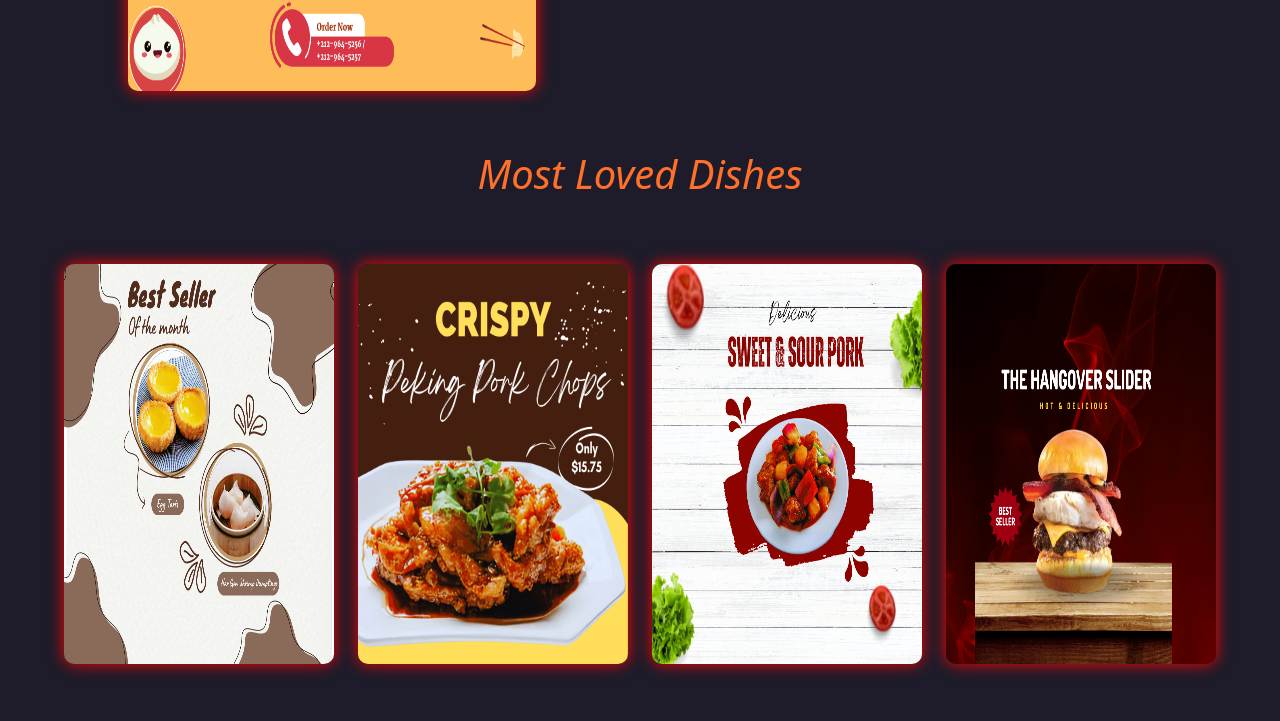
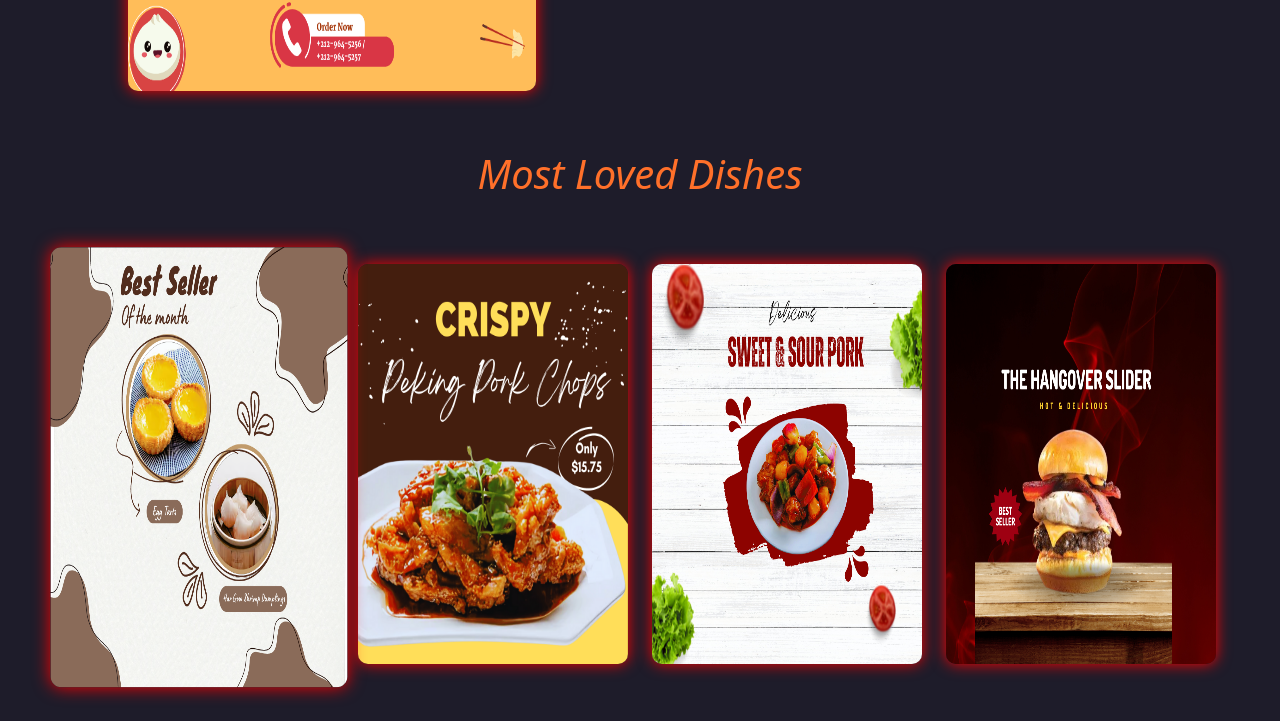
Before and after one commit to maylinetiburcio/PP2-REPO, a plain HTML site: page aboutus.html in a window 1280 px wide. In both pictures the pointer is over the picture 199 px from the left and 1045 px from the top of the page. Shown: the part 582-1303 px from the top of the page. Drawn offline with nearby package versions, Linux system fonts and the light colour scheme.

Commit message:
Modify aboutus.html

```diff
--- a/style3.css
+++ b/style3.css
@@ -313,6 +313,7 @@ section{
     color: var(--text-color);
     margin: 0;
 
+
 }
 
 .aboutus img{
@@ -356,12 +357,19 @@ section{
     align-self: center;
     border-radius: 10px;
     box-shadow: 0 0 15px red;
+}
+
+.aboutus-img img:hover {
+    transform: scale(1.1) translateY(3px);
+    transition: all .2s ease-in-out;
+}
 
 
-}
 .aboutus-img {
     padding-bottom: 20%;
     padding-top: 0;
+    border-radius: 10px;
+
 
 }
 
```
